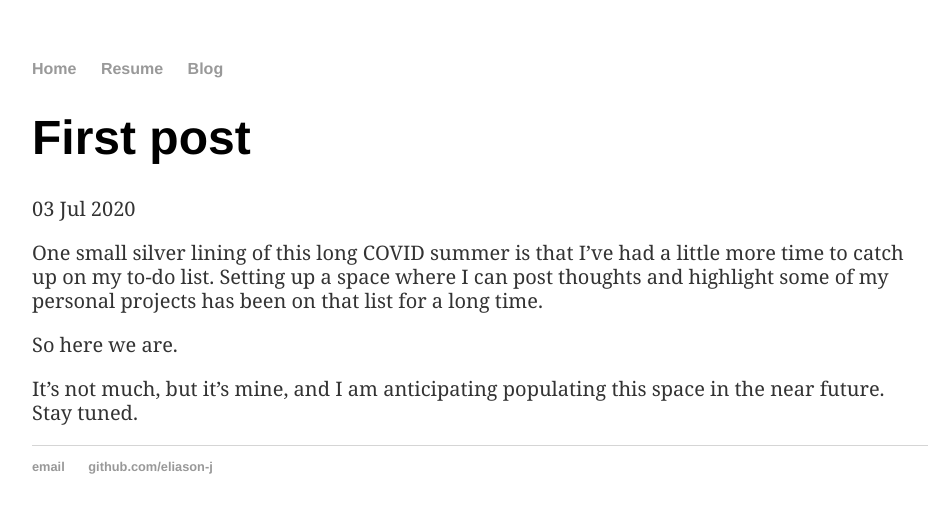
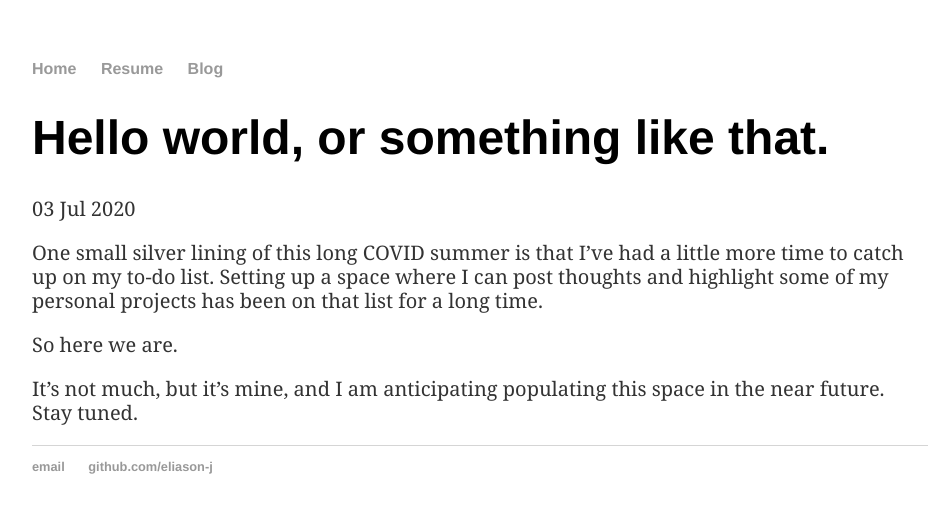
Before and after one commit to eliason-j/eliason-j.github.io, a Jekyll site: the page built from _posts/2020-07-03-Welcome..md, in a window 1280 px wide. Shown: the top 513 px of the page, without its empty margins (160-1093 px from the left). Built offline with Jekyll 4.4.1, drawn with Linux system fonts in a browser that asks for light colours.

Commit message:
Update and rename 2020-07-03-first-post.md to 2020-07-03-Welcome..md

```diff
--- a/_posts/2020-07-03-first-post.md
+++ b/_posts/2020-07-03-Welcome..md
@@ -1,6 +1,6 @@
 ---
 layout: post
-title: "First post"
+title: "Hello world, or something like that."
 date: 2020-07-03
 ---
 
```
